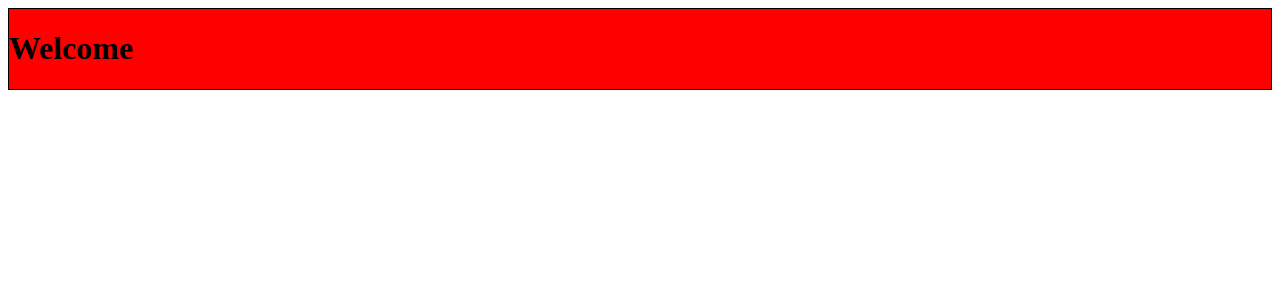
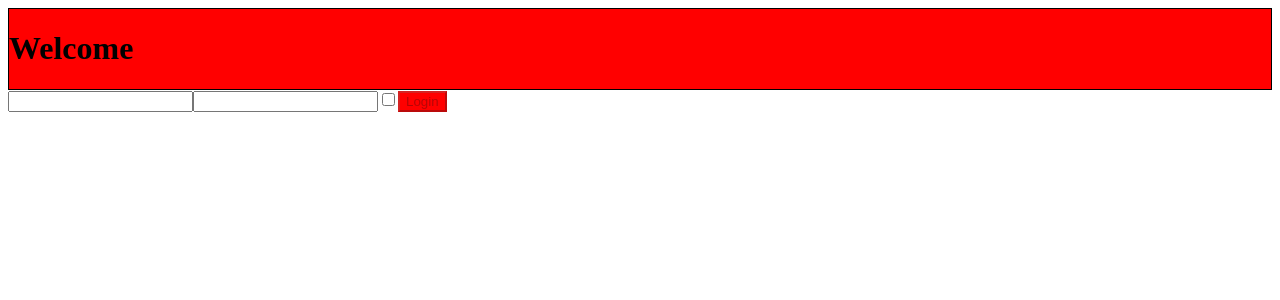
Before and after one commit to MorenoMaroccia/esercizi-react, a React (Create React App) app in the folder my-app/: page / in a window 1280 px wide. Shown: the top 300 px of the page. Built offline with nearby package versions, Linux system fonts and the light colour scheme.

Commit message:
es da terminare

```diff
--- a/my-app/src/App.js
+++ b/my-app/src/App.js
@@ -1,11 +1,13 @@
 import React from "react";
-import { Welcome } from "./Welcome";
+import { Welcome } from "./Style1";
+import { Login3 } from "./Style3";
 
 export class App extends React.Component{
   render () {
       return (
       <div>
           <Welcome  />
+          <Login3 />
         </div>
       )
 
--- /dev/null
+++ b/my-app/src/Style3.js
@@ -0,0 +1,44 @@
+import React from "react";
+
+export class Login3 extends React.Component {
+    state = {
+        username: "",
+        password: "",
+        remember:  false
+    }
+
+    handleInputChange = (event) => {
+        const name = event.target.name;
+        const value = event.target.value;
+        const type = event.target.type;
+        const checked = event.target.checked
+        this.setState({
+            [name]: type === 'checkbox' ? checked : value,
+        })
+    }
+
+    handleLogin = () => {
+        this.props.onLogin(this.state);
+
+    }
+
+
+
+    componentDidUpdate = () => {
+        console.log(this.state);
+    }
+
+    render() {
+        const {username, password} = this.state
+        return (
+            <div>
+                <input name="username" type="text" value={this.state.username} onChange={this.handleInputChange}/>
+                <input name="password" type="password" value={this.state.password} onChange={this.handleInputChange}    />
+                <input name="remember" type="checkbox" checked={this.state.remember} onChange={this.handleInputChange} />
+                {this.state.password.length < 8 ? <button name="button" type="button" disabled={!username || !password} onClick={this.handleLogin}  class="item">Login</button> :
+                <button name="button" type="button" disabled={!username || !password} onClick={this.handleLogin}  >Login</button>}
+                {this.state.password &&<h1>{this.state.password.length}</h1>}
+            </div>
+        )
+    }
+}
--- a/my-app/src/index.css
+++ b/my-app/src/index.css
@@ -2,3 +2,7 @@
     background-color: red;
     border: 1px solid black;
 }
+
+.item {
+    background-color: red;
+}
```
Also changed, not shown: my-app/src/Style1.js (renamed from my-app/src/Welcome.js).
